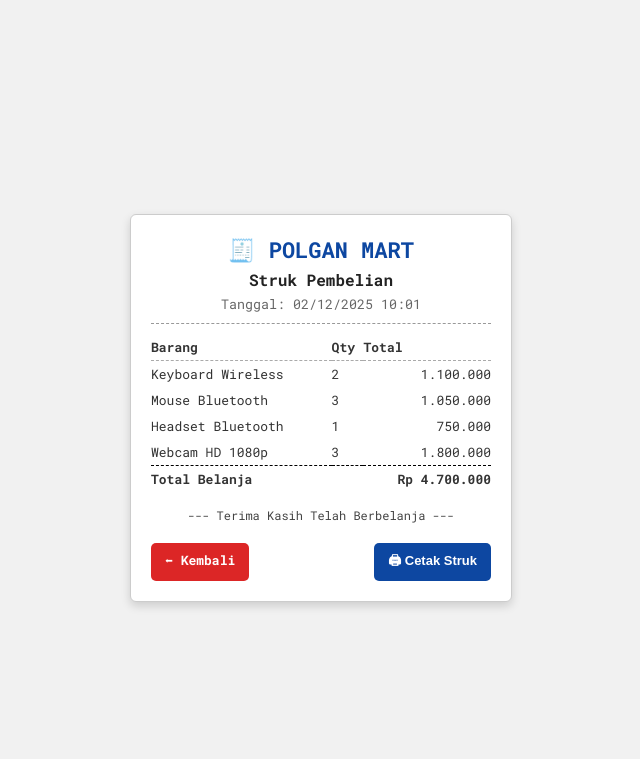
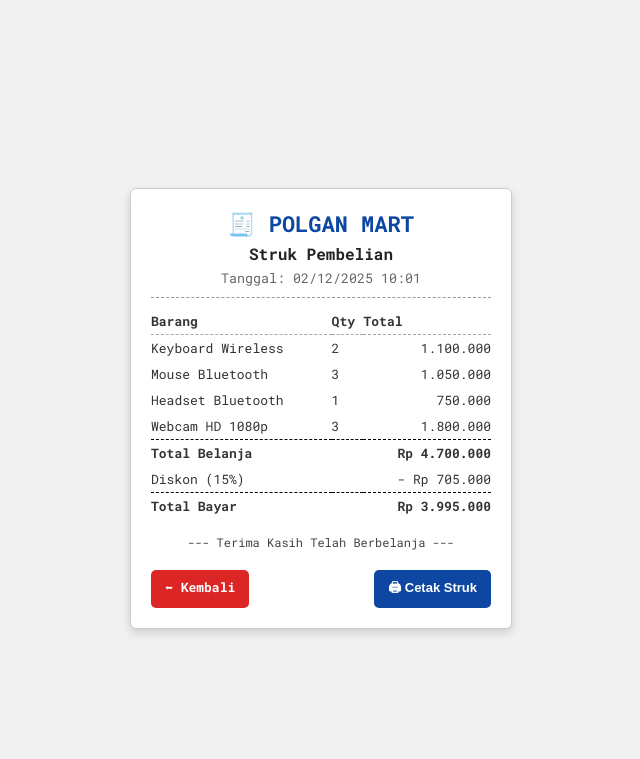
Before and after one commit to Erika657/ProjectPHP, a PHP site: page /struk.php in a window 1280 px wide. Shown: the top 759 px of the page, without its empty margins (319-959 px from the left). Run offline with PHP 8.4, Linux system fonts and the light colour scheme; the visitor is signed in with stand-in values (Sample User, id 1).

Commit message:
Dashboard Penjualan (Diskon Belanja)

```diff
--- a/struk.php
+++ b/struk.php
@@ -1,5 +1,4 @@
 <?php
-// ✅ Commit 8 – Struk Belanja (Versi Kertas Putih)
 session_start();
 if (!isset($_SESSION["username"])) {
     header("Location: index.php");
@@ -22,6 +21,16 @@ foreach ($kode_barang as $i => $kode) {
     $total[$i] = $jumlah[$i] * $harga_barang[$i];
     $grandtotal += $total[$i];
 }
+if ($grandtotal < 50000) {
+    $diskon_persen = 5;
+} elseif ($grandtotal <= 100000) {
+    $diskon_persen = 10;
+} else {
+    $diskon_persen = 15;
+}
+
+$diskon = $grandtotal * ($diskon_persen / 100);
+$total_bayar = $grandtotal - $diskon;
 ?>
 
 <!DOCTYPE html>
@@ -195,6 +204,15 @@ foreach ($kode_barang as $i => $kode) {
         <td colspan="2">Total Belanja</td>
         <td>Rp <?= number_format($grandtotal, 0, ',', '.') ?></td>
       </tr>
+      <tr>
+  <td colspan="2">Diskon (<?= $diskon_persen ?>%)</td>
+  <td>- Rp <?= number_format($diskon, 0, ',', '.') ?></td>
+</tr>
+
+<tr class="total">
+  <td colspan="2">Total Bayar</td>
+  <td>Rp <?= number_format($total_bayar, 0, ',', '.') ?></td>
+</tr>
     </table>
 
     <div class="thanks">
```
Also changed, not shown: secrenshoot/Screenshot 2025-11-12 213315.png (added).
